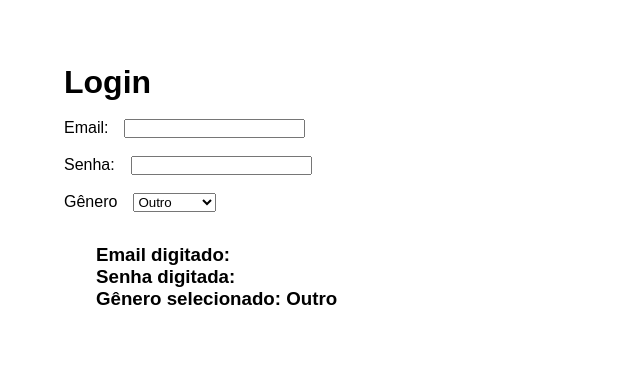
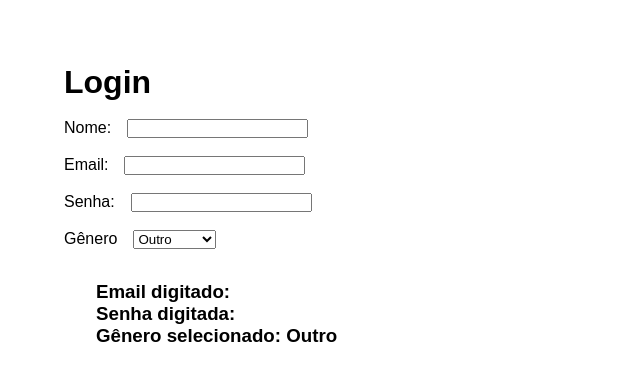
Before and after one commit to DavyddBF/react-curso, a React (Create React App) app in the folder manipulando-forms/: page / in a window 1280 px wide. Shown: the top 380 px of the page, without its empty margins (0-640 px from the left). Built offline with nearby package versions, Linux system fonts and the light colour scheme.

Commit message:
Tornando codigo mais unificado com 1 função

```diff
--- a/manipulando-forms/src/App.js
+++ b/manipulando-forms/src/App.js
@@ -5,23 +5,24 @@ class App extends Component{
   constructor(props) {
     super(props);
     this.state = {
-      email: '',
-      senha: '',
-      genero: 'outro'
+      form: {
+        nome: '',
+        email: '',
+        senha: '',
+        genero: 'outro'
+      }
     }
 
-    this.trocaEmail = this.trocaEmail.bind(this);
-    this.trocaGenero = this.trocaGenero.bind(this);
+    this.dadosForm = this.dadosForm.bind(this);
   }
 
-  trocaEmail(evento) {
-    const textoDigitado = evento.target.value;
-    this.setState({ email: textoDigitado });
-  }
+  dadosForm(evento) {
+    let form = this.state.form;
+    const posPorNome = evento.target.name;
+    const valorInput =  evento.target.value;
 
-  trocaGenero(evento) {
-    const generoSelecionado = evento.target.value;
-    this.setState({ genero: generoSelecionado });
+    form[posPorNome] = valorInput;
+    this.setState({ form: form })
   }
 
   render() {
@@ -30,28 +31,29 @@ class App extends Component{
         <h1>Login</h1>
         <br/>
 
+        <label>Nome:</label>
+        <input type='text' name='nome' value={this.state.form.nome} onChange={ this.dadosForm } />
+        <br/><br/>
+
         <label>Email:</label>
-        <input type='email' name='email' value={this.state.email} onChange={ this.trocaEmail } />
-        <br/>
-        <br/>
+        <input type='email' name='email' value={this.state.form.email} onChange={ this.dadosForm } />
+        <br/><br/>
+
         <label>Senha:</label>
-        <input type='password' name='senha' value={this.state.senha} onChange={(evento) => {
-          const textoDigitado = evento.target.value;
-          this.setState({ senha: textoDigitado });
-        }} />
-        <br/>
-        <br/>
+        <input type='password' name='senha' value={this.state.form.senha} onChange={ this.dadosForm } />
+        <br/><br/>
+
         <label>Gênero</label>
-        <select name='genero' value={this.state.genero} onChange={ this.trocaGenero }>
+        <select name='genero' value={this.state.form.genero} onChange={ this.dadosForm }>
           <option value='masculino'>Masculino</option>
           <option value='feminino'>Feminino</option>
           <option value='outro'>Outro</option>
         </select>
 
         <div>
-          <h3>Email digitado: { this.state.email }</h3>
-          <h3>Senha digitada: { this.state.senha }</h3>
-          <h3>Gênero selecionado: { this.state.genero.charAt(0).toUpperCase() + this.state.genero.slice(1) }</h3>
+          <h3>Email digitado: { this.state.form.email }</h3>
+          <h3>Senha digitada: { this.state.form.senha }</h3>
+          <h3>Gênero selecionado: { this.state.form.genero.charAt(0).toUpperCase() + this.state.form.genero.slice(1) }</h3>
         </div>
       </div>
     );
```
